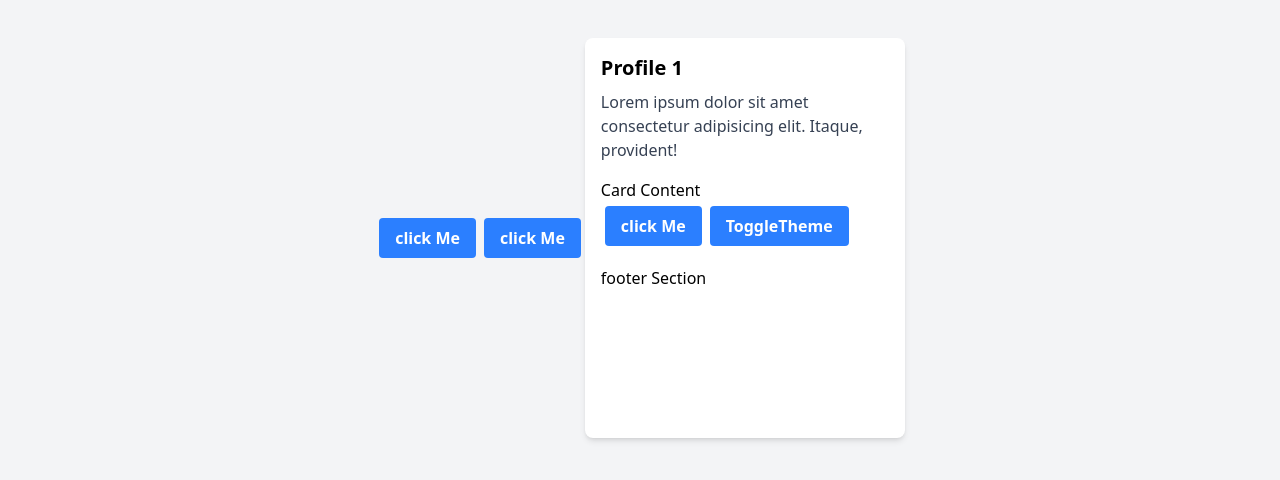
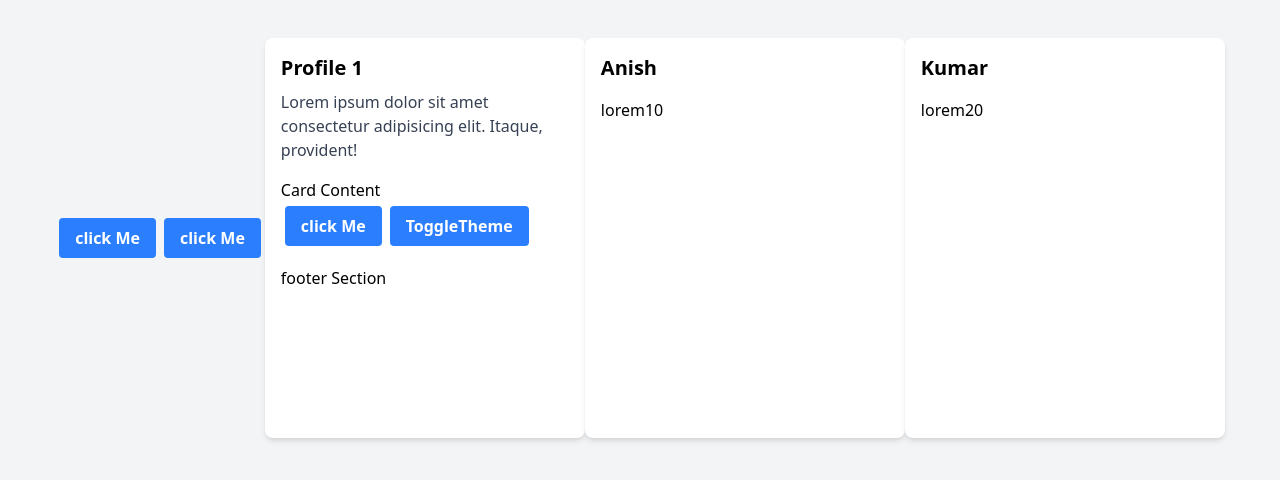
Before and after one commit to ANISH-422004/Next_learning, a React (Vite) app in the folder practise1/: page / in a window 1280 px wide. Shown: the part 162-642 px from the top of the page. Built offline with nearby package versions, Linux system fonts and the light colour scheme.

Commit message:
List.tsx Done

```diff
--- a/practise1/src/App.tsx
+++ b/practise1/src/App.tsx
@@ -1,11 +1,19 @@
 import Button from "./components/Button";
 import Card from "./components/Card";
 import { useLocalStorage } from "./hooks/useLocalStorage";
-import {useTheme } from "./context/ThemeContext";
+import { useTheme } from "./context/ThemeContext";
+import { useState } from "react";
+import type { Listobj } from "./components/List";
+import List from "./components/List";
 
 const App = () => {
 
   const [name, setName] = useLocalStorage<string>("username", "Anish");
+
+  const [list, setList] = useState<Array<Listobj>>([
+    { title: "Anish", description: "lorem10" },
+    { title: "Kumar", description: "lorem20" },
+  ])
 
   console.log(
     "Name from local storage: ", name
@@ -36,6 +44,10 @@ const App = () => {
         <Button onClick={toggleTheme} variant="primary" text="ToggleTheme" />
 
       </Card>
+
+
+      <List list={list} />
+
     </div>
   )
 
--- /dev/null
+++ b/practise1/src/components/List.tsx
@@ -0,0 +1,42 @@
+import type React from "react";
+import Card from "./Card";
+
+export type Listobj = {
+    title: string,
+    description: string
+}
+
+export type Listprops = {
+    list: Listobj[]
+}
+
+
+const List: React.FC<Listprops> = ({ list }) => {
+
+    return (
+        <>
+            {
+                list.map((item, i) => {
+                    return (
+                        <Card
+
+                        key={i}
+                        title={item.title}>
+                            <p>
+                                {item.description}
+                            </p>
+
+                        </Card>
+                    )
+                })
+            }
+
+
+        </>
+    )
+
+
+};
+
+
+export default List;
```
Also changed, not shown: practise1/src/components/UserForm.tsx (added).
